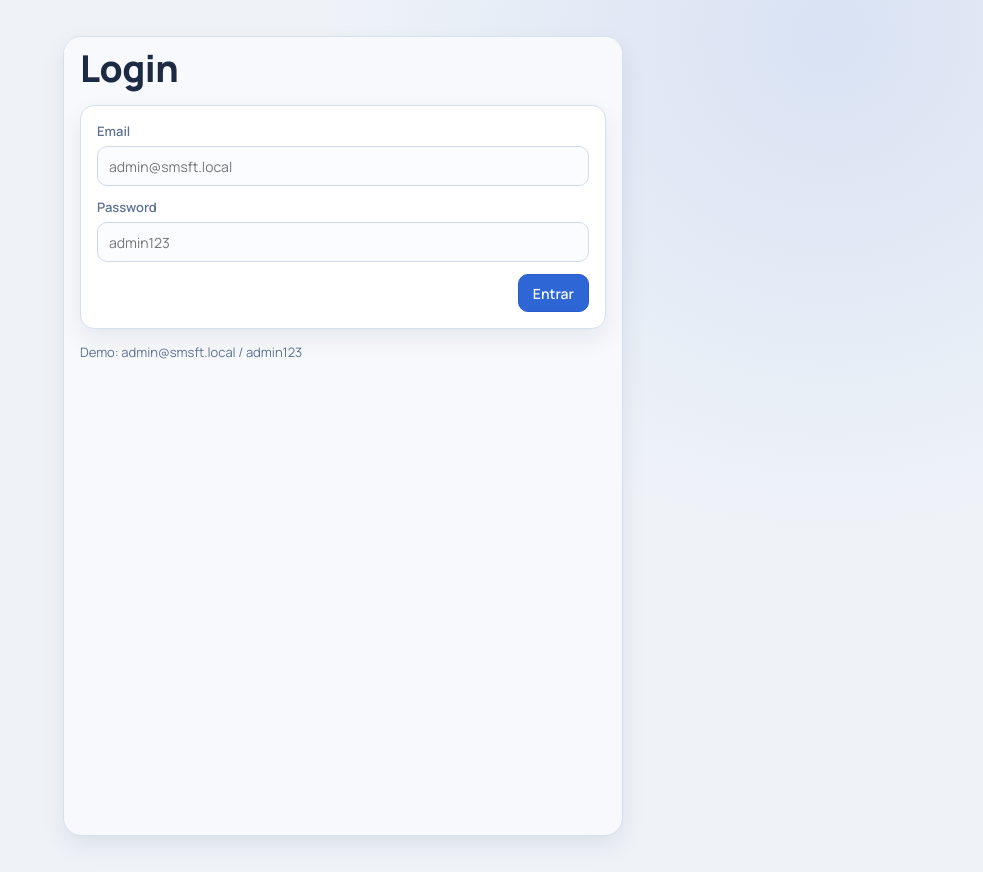
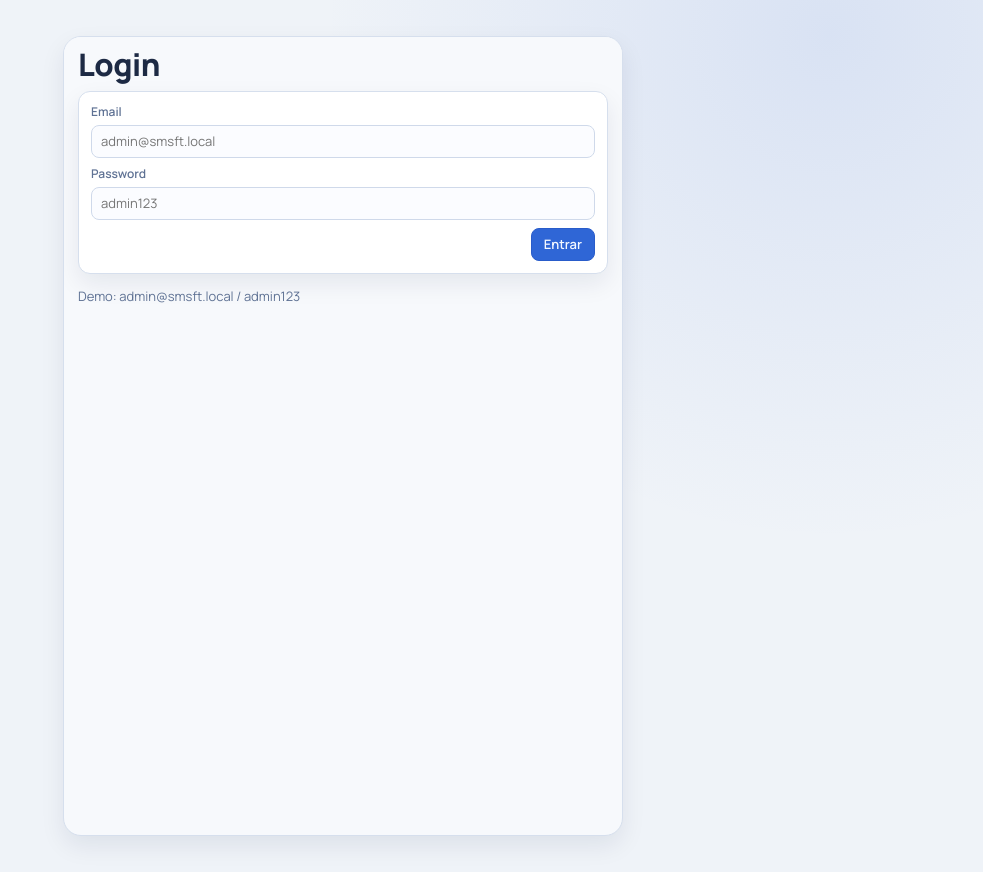
Before and after one commit to jaumecarreno/cementerio, a Flask app: page /auth/login in a window 1280 px wide. Shown: the whole page, without its empty margins (297-1280 px from the left). Run offline with Flask 3, Linux system fonts and the light colour scheme.

Commit message:
Compactar diseño tipo asistente

```diff
--- a/app/static/style.css
+++ b/app/static/style.css
@@ -2790,3 +2790,150 @@ tr:last-child td {
     padding: 56px 12px 12px;
   }
 }
+
+/* Compact density profile (assistant-like) */
+:root {
+  --compact-gap: 8px;
+  --compact-pad: 10px;
+  --compact-pad-lg: 12px;
+  --compact-control-height: 33px;
+}
+
+.main {
+  padding: 10px 14px 14px;
+}
+
+.page-title {
+  margin: 0 0 10px;
+  font-size: 31px;
+  line-height: 1.1;
+}
+
+.box,
+.card {
+  border-radius: 12px;
+}
+
+.box {
+  padding: var(--compact-pad-lg);
+  margin-bottom: 10px;
+}
+
+.card {
+  padding: var(--compact-pad-lg);
+}
+
+.box h3,
+.box h4 {
+  margin: 0 0 8px;
+}
+
+.box h3 {
+  font-size: 18px;
+}
+
+.box h4 {
+  font-size: 15px;
+}
+
+.cards,
+.panel-grid,
+.split,
+.form-grid {
+  gap: var(--compact-gap);
+}
+
+.cards {
+  margin-bottom: 10px;
+}
+
+.quick-actions,
+.dashboard-top-actions,
+.actions-row,
+.table-pagination,
+.meta-row {
+  gap: 6px;
+}
+
+.actions-row {
+  margin-top: 8px;
+}
+
+.table-pagination {
+  margin-top: 8px;
+}
+
+.meta-row {
+  margin-bottom: 8px;
+}
+
+button,
+.btn,
+.icon-btn {
+  border-radius: 8px;
+  min-height: var(--compact-control-height);
+  padding: 6px 12px;
+  font-size: 13px;
+}
+
+.icon-btn {
+  width: 30px;
+  min-width: 30px;
+  height: 30px;
+  min-height: 30px;
+  padding: 0;
+}
+
+label {
+  margin-bottom: 4px;
+  font-size: 12px;
+}
+
+input,
+select,
+textarea {
+  border-radius: 8px;
+  min-height: var(--compact-control-height);
+  padding: 6px 9px;
+  font-size: 13px;
+}
+
+table {
+  border-radius: 10px;
+}
+
+th,
+td {
+  padding: 8px 10px;
+  font-size: 13px;
+}
+
+th {
+  font-size: 11px;
+}
+
+.flash,
+.warning {
+  padding: 8px 10px;
+  margin-bottom: 6px;
+  font-size: 13px;
+}
+
+.field-picker-row {
+  gap: 6px;
+}
+
+@media (max-width: 1024px) {
+  .main {
+    padding: 52px 10px 10px;
+  }
+
+  .page-title {
+    font-size: 24px;
+  }
+
+  .box,
+  .card {
+    padding: var(--compact-pad);
+  }
+}
```
